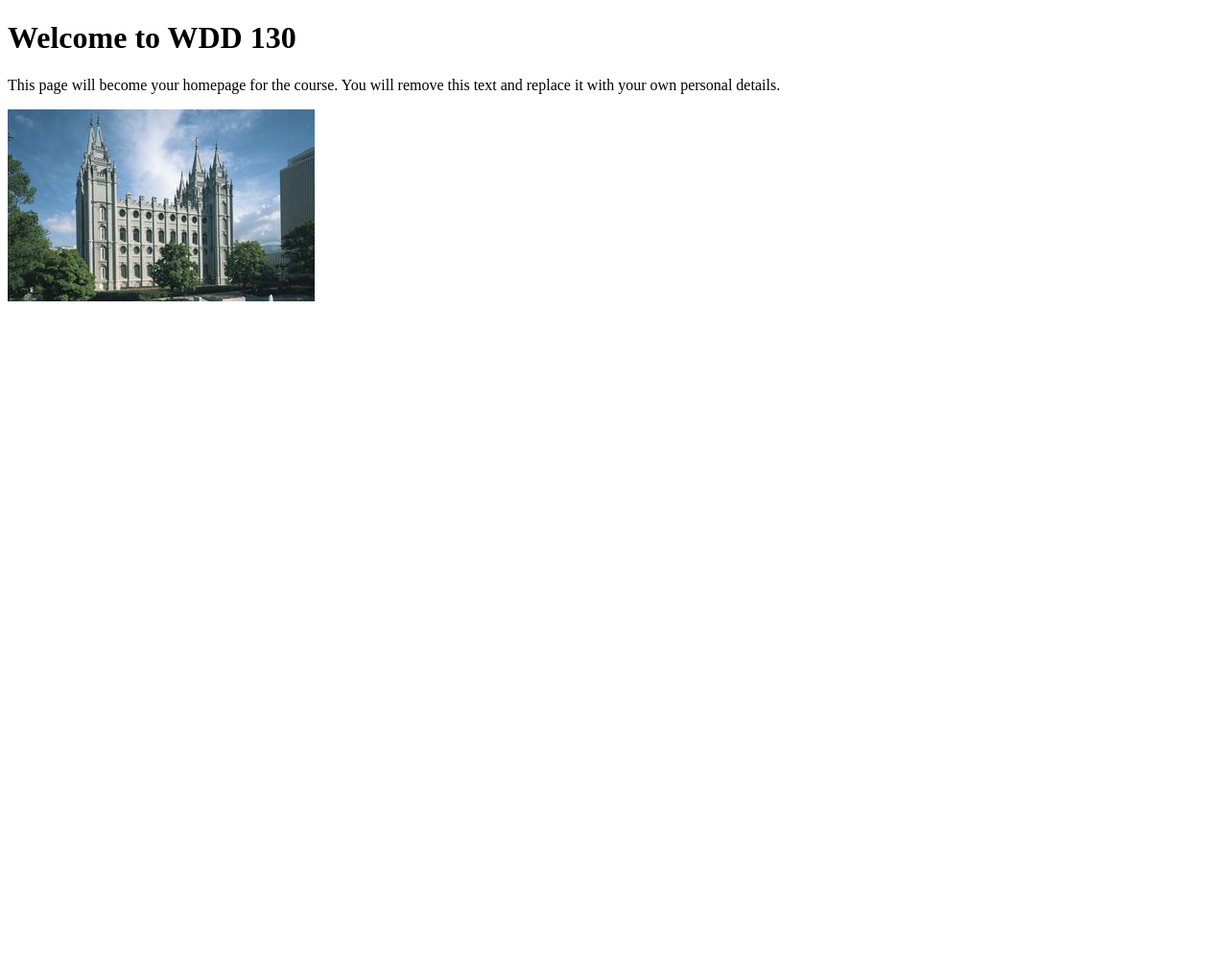
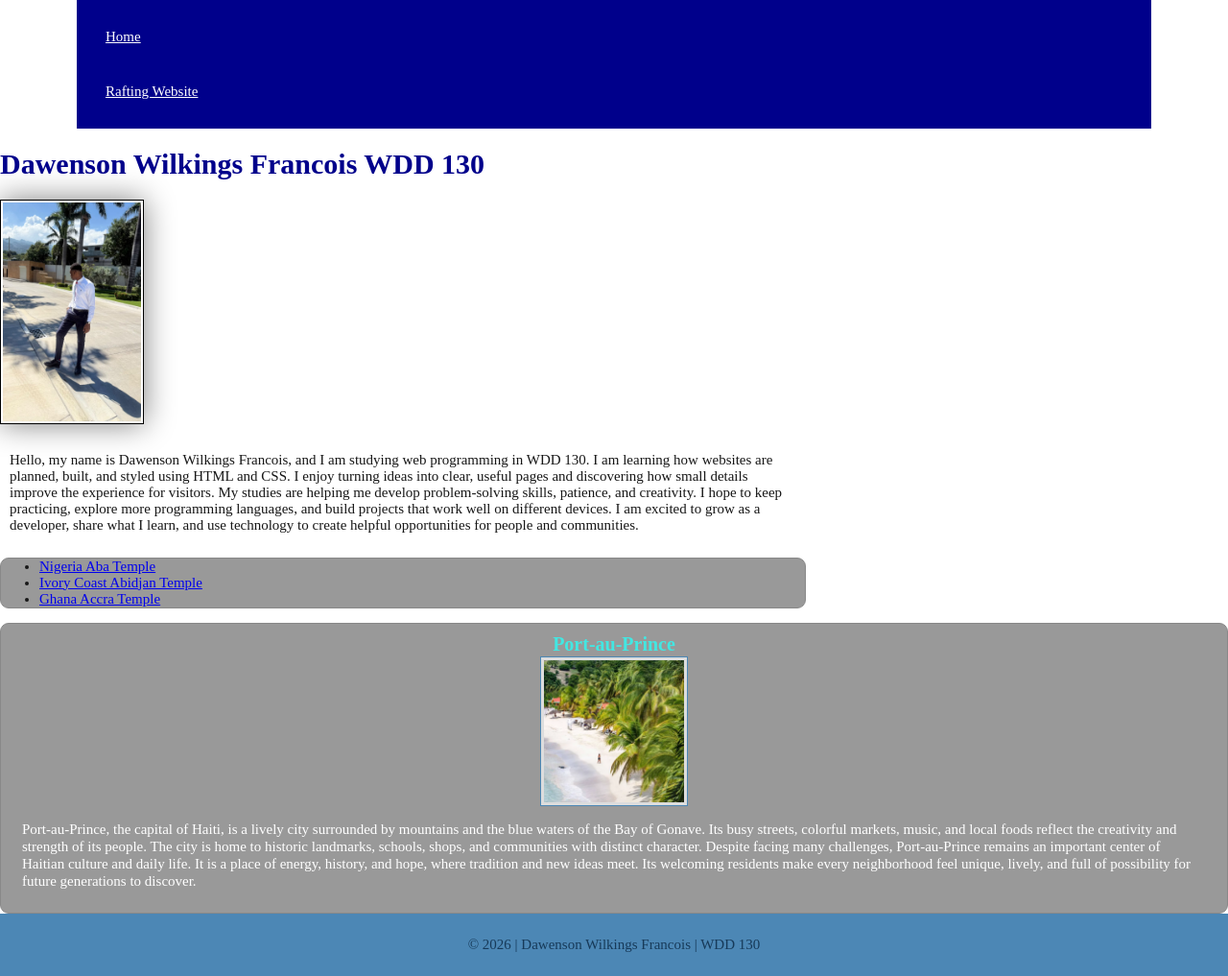
Before and after one commit to DawensonWF/wdd130, a plain HTML site: page index.html in a window 1280 px wide. Shown: the whole page at 96% size. Before the commit the page ends 800 px from the top, so only its background shows below. Drawn offline with Linux system fonts and the light colour scheme.

Commit message:
week 1 & 2

```diff
--- a/index.html
+++ b/index.html
@@ -1,17 +1,71 @@
 <!DOCTYPE html>
-<html lang="en">
+<html lang="en-US">
 
 <head>
     <meta charset="UTF-8">
     <meta name="viewport" content="width=device-width, initial-scale=1.0">
-    <title>WDD 130 | Personal Homepage</title>
+    <title>Dawenson Wilkings Francois | WDD 130</title>
+    <meta name="description" content="WDD 130 student page for Dawenson Wilkings Francois.">
+    <meta name="author" content="Dawenson Wilkings Francois">
+    <link rel="stylesheet" href="styles/styles.css">
 </head>
 
 <body>
-    <h1>Welcome to WDD 130</h1>
-    <p>This page will become your homepage for the course. You will remove this text and replace it with your own personal details.</p>
+    <header>
+        <nav>
+            <a href="index.html">Home</a>
+            <a href="wwr/">Rafting Website</a>
+        </nav>
+    </header>
 
-    <img src="images/salt-lake-temple.jpg" alt="The Salt Lake Temple.">
+    <main>
+        <h1>Dawenson Wilkings Francois WDD 130</h1>
+        <img class="profiles-image" src="images/profile.jpeg" alt="Dawenson Wilkings Francois" width="200">
+        <p>
+            Hello, my name is Dawenson Wilkings Francois, and I am studying web
+            programming in WDD 130. I am learning how websites are planned, built,
+            and styled using HTML and CSS. I enjoy turning ideas into clear, useful
+            pages and discovering how small details improve the experience for
+            visitors. My studies are helping me develop problem-solving skills,
+            patience, and creativity. I hope to keep practicing, explore more
+            programming languages, and build projects that work well on different
+            devices. I am excited to grow as a developer, share what I learn, and
+            use technology to create helpful opportunities for people and
+            communities.
+        </p>
+        <ul class="box temple-list">
+            <li>
+                <a href="https://www.churchofjesuschrist.org/temples/details/aba-nigeria-temple?lang=eng" target="_blank" rel="noopener noreferrer">Nigeria Aba Temple</a>
+            </li>
+            <li>
+                <a href="https://www.churchofjesuschrist.org/temples/details/abidjan-ivory-coast-temple?lang=eng" target="_blank" rel="noopener noreferrer">Ivory Coast Abidjan Temple</a>
+            </li>
+            <li>
+                <a href="https://www.churchofjesuschrist.org/temples/details/accra-ghana-temple?lang=eng" target="_blank" rel="noopener noreferrer">Ghana Accra Temple</a>
+            </li>
+        </ul>
+    </main>
+    <aside class="box">
+        <h2>Port-au-Prince</h2>
+        <img class="place-image" src="images/haiti.webp" alt=" Aerial view of Port-au-Prince and the Bay of Gonave">
+        <p>
+            Port-au-Prince, the capital of Haiti, is a lively city surrounded by
+            mountains and the blue waters of the Bay of Gonave. Its busy streets,
+            colorful markets, music, and local foods reflect the creativity and
+            strength of its people. The city is home to historic landmarks,
+            schools, shops, and communities with distinct character. Despite facing
+            many challenges, Port-au-Prince remains an important center of Haitian
+            culture and daily life. It is a place of energy, history, and hope,
+            where tradition and new ideas meet. Its welcoming residents make every
+            neighborhood feel unique, lively, and full of possibility for future
+            generations to discover.
+        </p>
+    </aside>
+
+
+    <footer>
+        <p>&copy; 2026 | Dawenson Wilkings Francois | WDD 130</p>
+    </footer>
 </body>
 
 </html>
--- a/styles/styles.css
+++ b/styles/styles.css
@@ -0,0 +1,95 @@
+* {
+    box-sizing: border-box;
+}
+
+body {
+    margin: 0;
+    background: #fff;
+    color: #171717;
+    font-family: "Times New Roman", Times, serif;
+    font-size: 15px;
+}
+
+header {
+    max-width: 1160px;
+    margin: 0 auto;
+    padding: 0 20px;
+}
+
+nav {
+    background-color: darkblue;
+    padding: 10px;
+}
+
+nav a {
+    color: white;
+    display: block;
+    padding: 20px;
+}
+
+main {
+    max-width: 840px;
+}
+
+main h1 {
+    color: darkblue;
+}
+
+main img {
+    width: 150px;
+    height: auto;
+    border: 1px solid black;
+    padding: 2px;
+    box-shadow: 0 0 30px gray;
+}
+
+p {
+    padding: 10px;
+}
+
+.box {
+    border: 1px solid #888;
+    border-radius: 9px;
+    background: #999;
+}
+
+aside {
+    grid-area: aside;
+    padding: 10px 12px 14px;
+    color: #fff;
+    text-align: center;
+}
+
+aside h2 {
+    margin: 0 0 2px;
+    color: #42e7e2;
+    font-size: 20px;
+}
+
+.place-image {
+    display: block;
+    width: 152px;
+    height: 154px;
+    margin: 0 auto 6px;
+    border: 3px solid #ddd;
+    outline: 1px solid #4c87b5;
+    background: #d7e5eb;
+    object-fit: cover;
+}
+
+aside p {
+    margin: 6px 0 0;
+    line-height: 1.2;
+    text-align: left;
+}
+
+footer {
+    padding: 14px 20px;
+    background: #4c87b5;
+    color: #173a59;
+    text-align: center;
+}
+
+footer p {
+    margin: 0;
+}
```
Also changed, not shown: images/haiti.webp (added), images/profile.jpeg (added).
